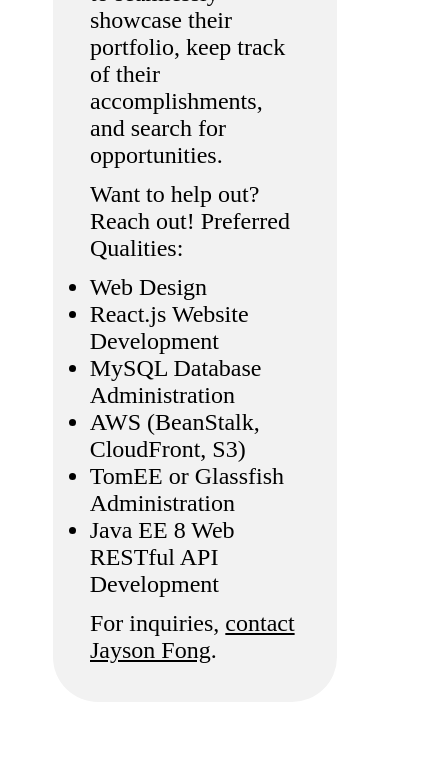
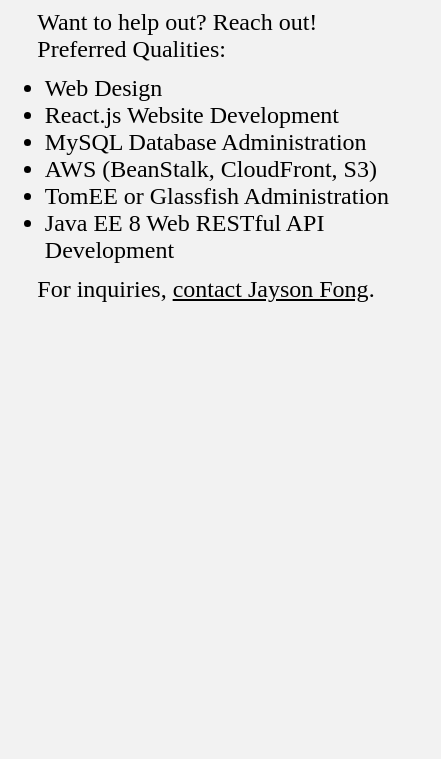
Before and after one commit to Jayson-Fong/ScholarSketch, a plain HTML site: page public_html/index.html in a window 390 px wide. Shown: the part 301-1060 px from the top of the page, 441 px wide, since content can reach past the window. After the commit the page ends 844 px from the top, so only its background shows below. Drawn offline with Linux system fonts and the light colour scheme.

Commit message:
Responsive Update

```diff
--- a/public_html/index.html
+++ b/public_html/index.html
@@ -76,6 +76,19 @@ THE SOFTWARE.
             a {
                 color: rgb(0, 0, 0);
             }
+
+            @media only screen and (max-width: 836px) {
+
+                body {
+                    background-color: rgb(242, 242, 242);
+                }
+
+                #wrapper {
+                    width: 100%;
+                    border-radius: 0px;
+                }
+
+            }
         </style>
     </head>
     <body>
```
